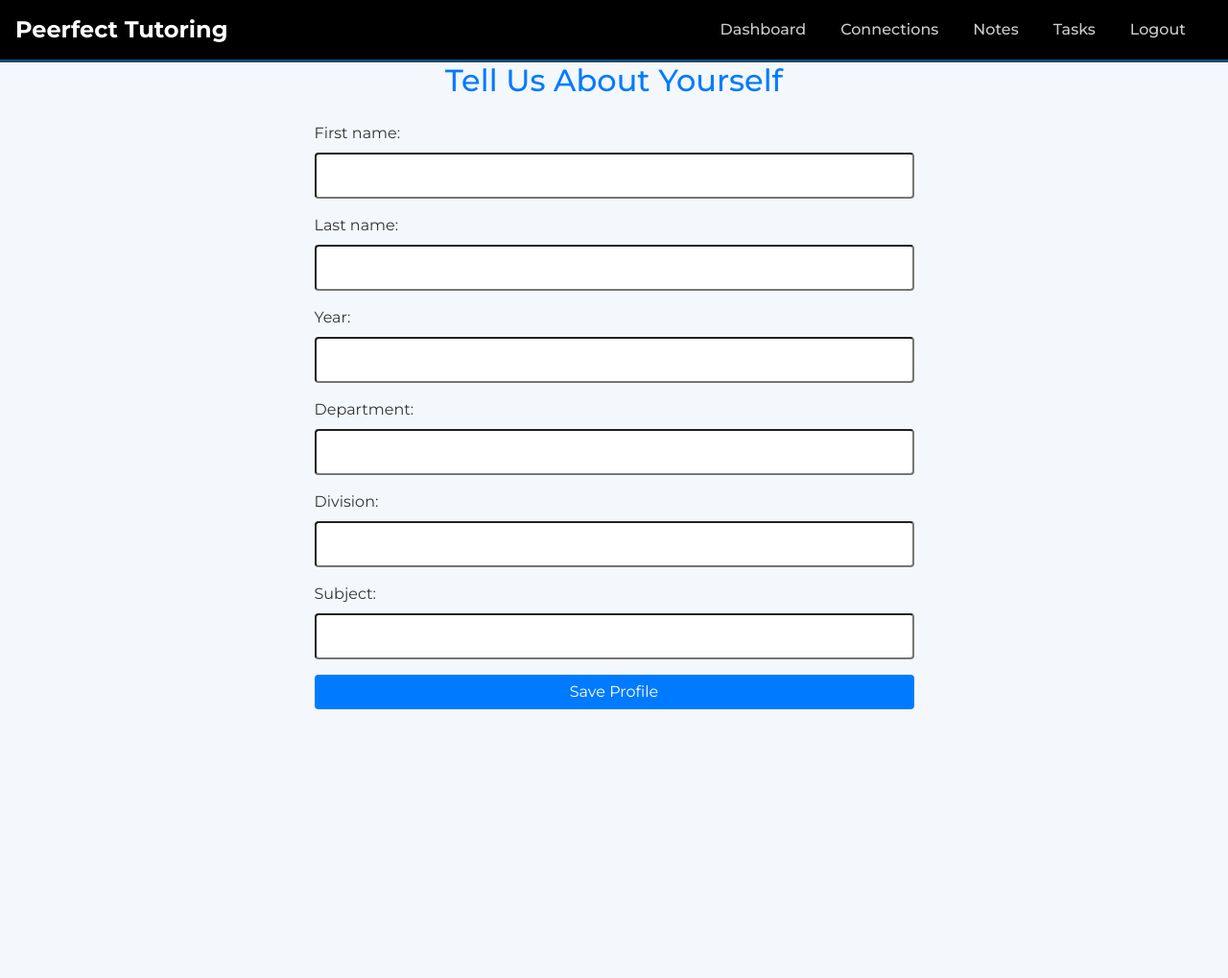
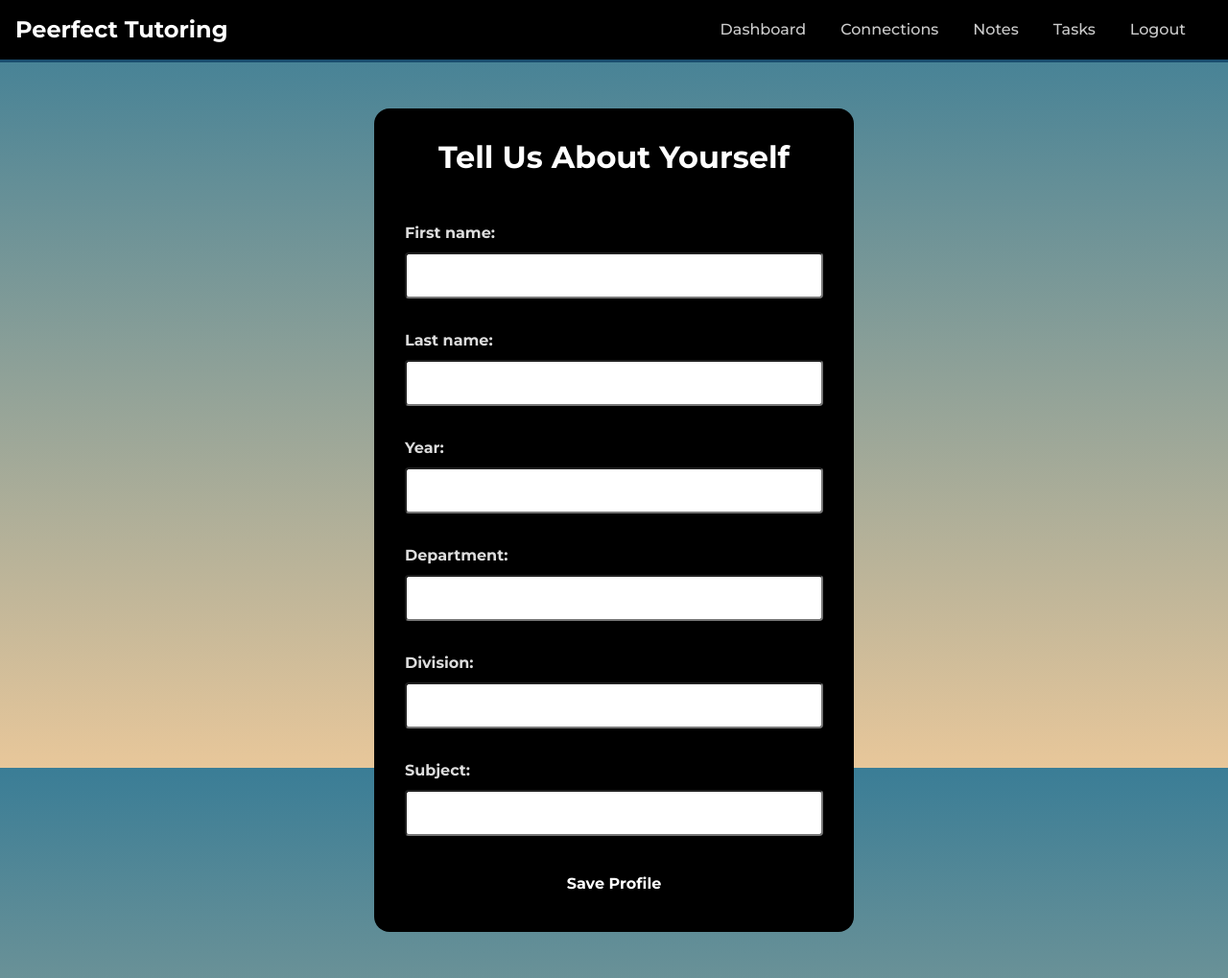
Before and after one commit to ash7920/python_miniproject, a Django app: page /profile/ in a window 1280 px wide. Shown: that part at 96% size. Before the commit the page ends 800 px from the top of that part, so only its background shows below. Run offline with Django 5.2, Linux system fonts and the light colour scheme; the first user in the database is signed in; the page is wider than the window, and the part outside it is not shown; some libraries are stand-ins or nearby versions.

Commit message:
small fix

```diff
--- a/core/templates/profile.html
+++ b/core/templates/profile.html
@@ -1,13 +1,74 @@
 {% extends 'base.html' %}
 {% block title %}Complete Profile{% endblock %}
+
 {% block content %}
-<div class="row justify-content-center">
-  <div class="col-md-6">
-    <h2 class="mb-4 text-center text-primary">Tell Us About Yourself</h2>
+<style>
+  html, body {
+      height: 100%;
+      margin: 0;
+      background: linear-gradient(to top, #E8C79A, #3A7D96);
+      font-family: 'Montserrat', sans-serif;
+  }
+
+  .profile-wrapper {
+      min-height: 100vh;
+      padding: 6vh 5vw;
+      display: flex;
+      justify-content: center;
+      align-items: center;
+      color: white;
+  }
+
+  .profile-box {
+      background-color: #000;
+      padding: 2rem;
+      border-radius: 16px;
+      width: 100%;
+      max-width: 500px;
+  }
+
+  h2 {
+      font-weight: 700;
+      color: white;
+      text-align: center;
+      margin-bottom: 2rem;
+  }
+
+  .form-control {
+      background-color: #111;
+      color: white;
+      border: 1px solid #333;
+      border-radius: 8px;
+  }
+
+  .form-control::placeholder {
+      color: #aaa;
+  }
+
+  .btn-primary {
+      background-color: #000;
+      border: none;
+      font-weight: 600;
+  }
+
+  .btn-primary:hover {
+      background-color: #222;
+  }
+
+  label {
+      font-weight: 600;
+      margin-top: 1rem;
+      color: #ddd;
+  }
+</style>
+
+<div class="profile-wrapper">
+  <div class="profile-box">
+    <h2>Tell Us About Yourself</h2>
     <form method="post">
       {% csrf_token %}
       {{ form.as_p }}
-      <button type="submit" class="btn btn-primary w-100">Save Profile</button>
+      <button type="submit" class="btn btn-primary w-100 mt-3">Save Profile</button>
     </form>
   </div>
 </div>
```
Also changed, not shown: db.sqlite3, 1 other file.
